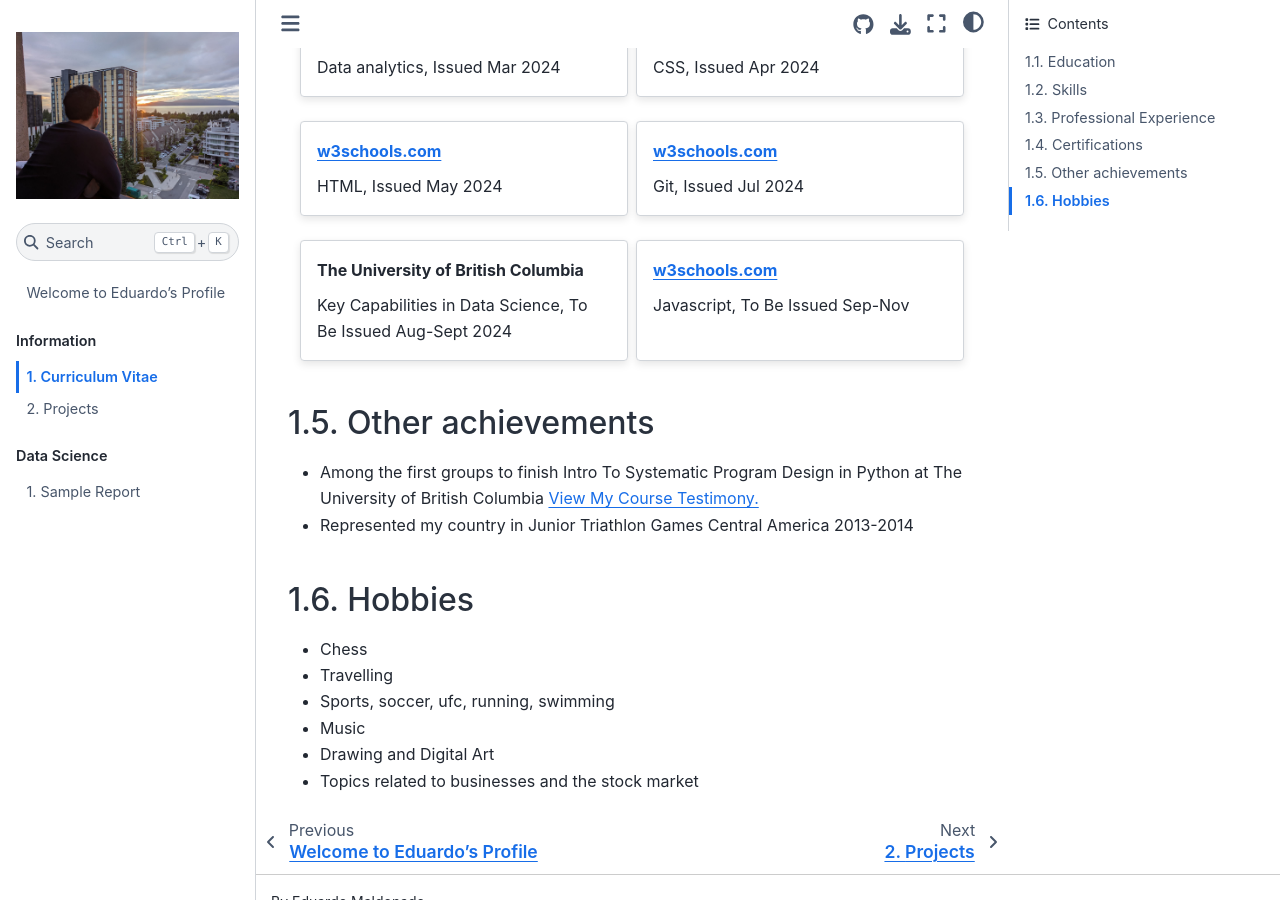
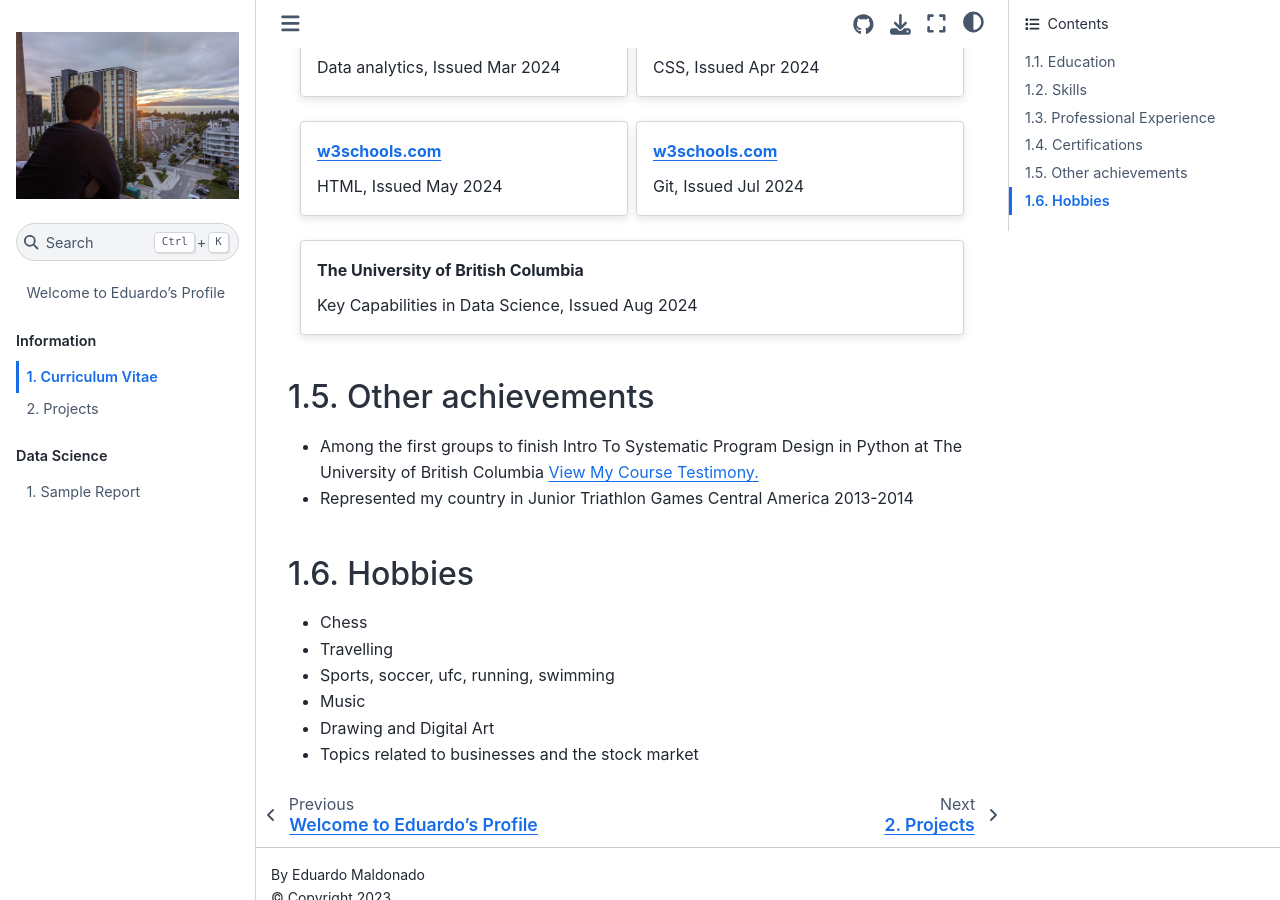
Before and after one commit to filiusincaelo/Eduardo-s-Profile, a Jupyter Book: the page built from cv.md, in a window 1280 px wide and 900 px high, scrolled down 2425 px. Built offline with Jupyter Book 1.0.4 settings and Sphinx 7.4.7 and the Sphinx Book theme 1.1.4, drawn with Linux system fonts in a browser that asks for light colours.

Commit message:
updated cv

```diff
--- a/cv.md
+++ b/cv.md
@@ -176,11 +176,7 @@ Git, Issued Jul 2024
 :gutter: 2
 
 :::{grid-item-card} The University of British Columbia
-Key Capabilities in Data Science, To Be Issued Aug-Sept 2024
-:::
-
-:::{grid-item-card} w3schools.com
-Javascript, To Be Issued Sep-Nov
+Key Capabilities in Data Science, Issued Aug 2024
 :::
 ::::
 
```
